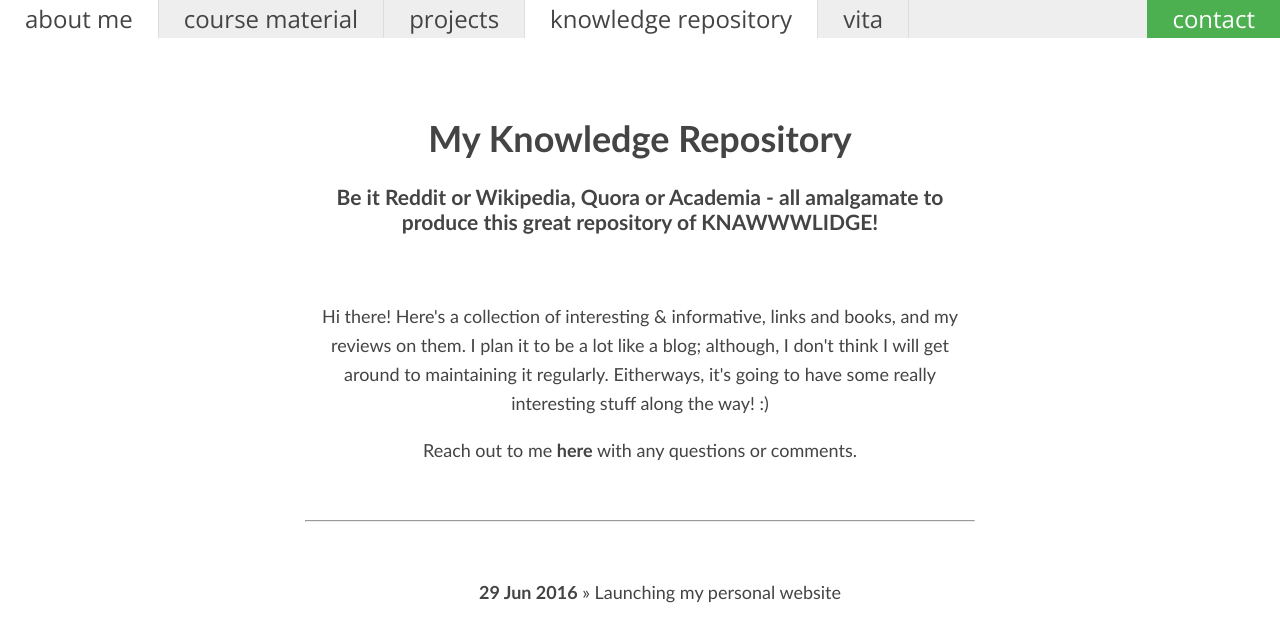
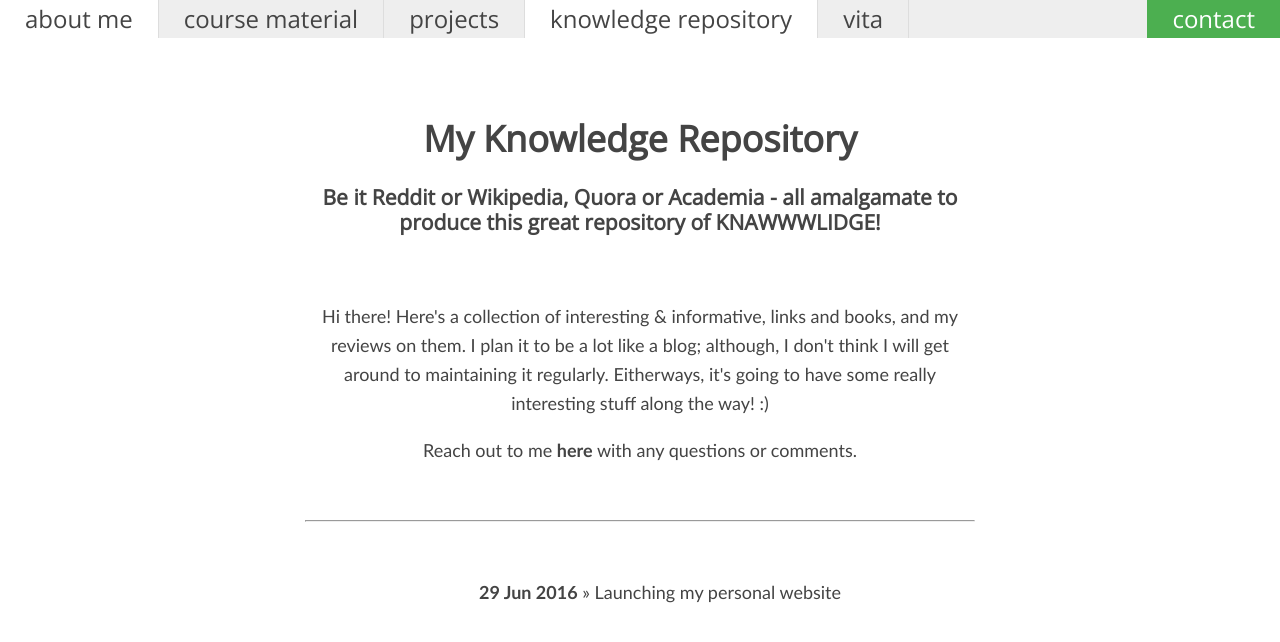
Before and after one commit to akashdeepdeb/akash.github.io, a Jekyll site: the page built from blog/index.html, in a window 1280 px wide. Shown: the top 642 px of the page. Built offline with Jekyll 4.4.1, drawn with Linux system fonts in a browser that asks for light colours.

Commit message:
Update index.html

```diff
--- a/blog/index.html
+++ b/blog/index.html
@@ -17,8 +17,8 @@ title: My Knowledge Repository
 </style>
 
 <div id = "content">
-	<h1>{{ page.title }}</h1>
-	<h3>
+	<h1 style = "font-family: Open Sans;">{{ page.title }}</h1>
+	<h3 style = "font-family: Open Sans;">
 		Be it Reddit or Wikipedia, Quora or Academia - all amalgamate to produce this great repository of KNAWWWLIDGE!
 	</h3>
 	<br>
```
